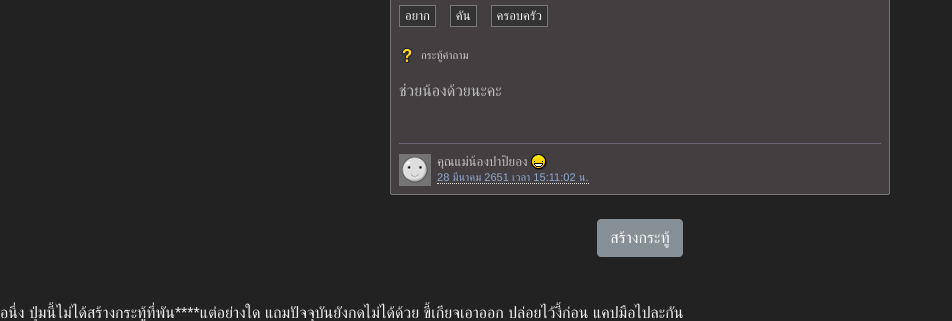
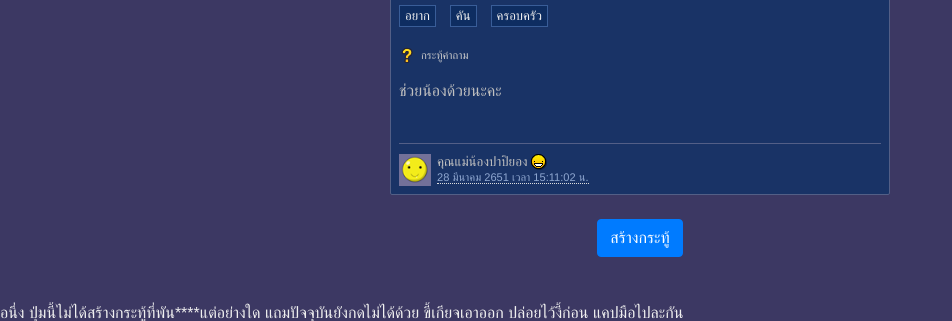
Before and after one commit to cybergartar/kratoomaker, a plain HTML site: page index.html in a window 1280 px wide. Shown: the part 625-946 px from the top of the page, without its empty margins (0-952 px from the left). Drawn offline with nearby package versions, Linux system fonts and the light colour scheme.

Commit message:
[DEV] Change color to original Pa***p

```diff
--- a/css/style.css
+++ b/css/style.css
@@ -1,5 +1,5 @@
 body {
-    background: #222;
+    background: #3c3863;
     color: #f0f0f0;
     padding: 0;
     margin: 0;
@@ -30,8 +30,8 @@ body {
     margin-right: .3rem;
     margin-top: 1rem;
     padding: .5rem .5rem 0;
-    background: #433f40;
-    border: 1px solid #777;
+    background: #193366;
+    border: 1px solid #535f86;
     border-radius: 2px;
     position: relative;
     max-width: 500px;
@@ -59,9 +59,9 @@ blockquote, dd, div, dl, dt, form, h1, h2, h3, h4, h5, h6, li, ol, p, pre, td, t
 }
 
 .button.tiny, button.tiny {
-    background: #333;
-    border: 1px solid #777;
-    color: silver;
+    background: #0E2D61;
+    border: 1px solid #395D98;
+    color: #C0C0C0;
     margin-right: 5px;
     margin-top: 4px;
     padding: 2px 5px;
@@ -122,16 +122,6 @@ hr {
     vertical-align: top;
     white-space: nowrap;
     float: left;
-}
-
-.display-post-avatar img{
-    -webkit-filter: grayscale(1);
-    -webkit-filter: grayscale(100%);
-    -moz-filter: grayscale(100%);
-    -ms-filter: grayscale(100%);
-    -o-filter: grayscale(100%);
-    filter: grayscale(100%);
-    filter: gray;
 }
 
 .display-post-avatar-inner {
--- a/index.html
+++ b/index.html
@@ -25,7 +25,7 @@
         <div class="container-fluid">
             <div class="row">
                 <div class="mx-auto" style="margin-top: 2rem;">
-                    <h1 class="display-4">Kratoo Maker</h1>
+                    <h1 class="display-4" style="color: #ffcd05;">Kratoo Maker</h1>
                 </div>
             </div>
             <div class="row">
@@ -91,7 +91,7 @@
             </div>
             <div class="row">
                 <div class="mx-auto">
-                    <button type="button" class="btn btn-secondary" style="margin-bottom: 3rem; margin-top: 1rem;">สร้างกระทู้</button>
+                    <button type="button" class="btn btn-primary" style="margin-bottom: 3rem; margin-top: 1rem;">สร้างกระทู้</button>
                 </div>
             </div>
             <div class="row">
```
